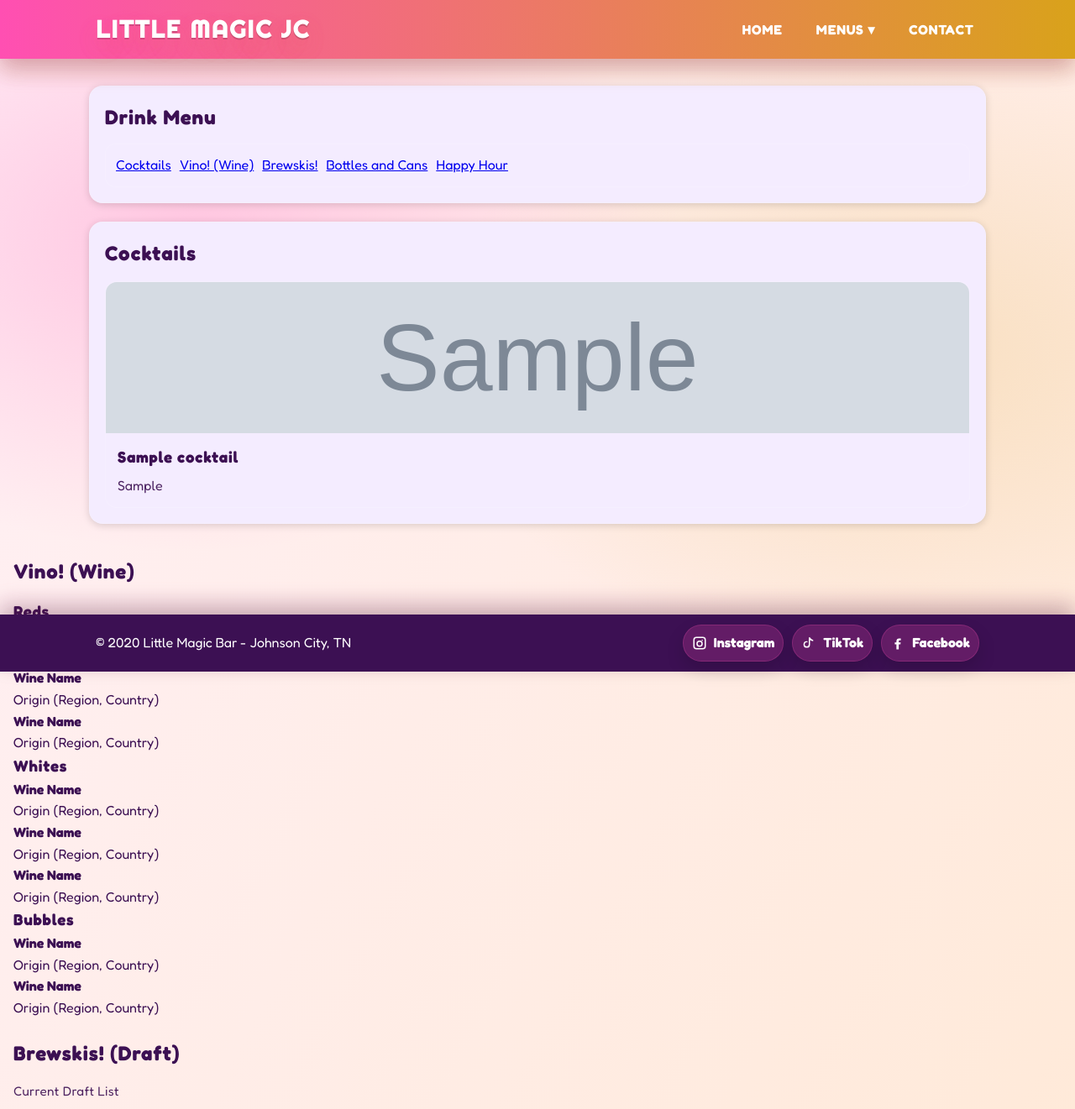
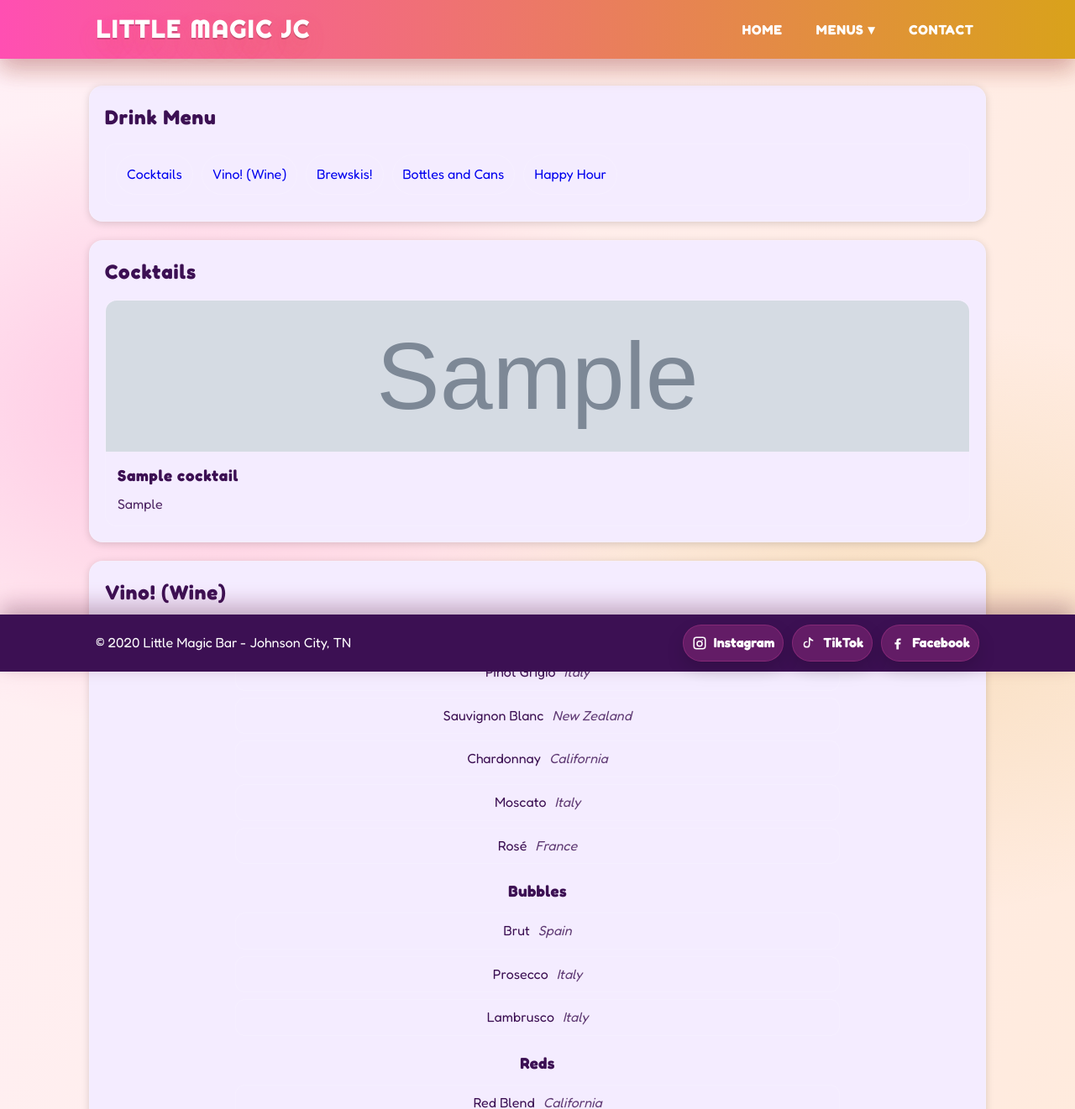
Before and after one commit to dustin-swayze/magicbarwebsite, a Django app: template backend/main/templates/main/bar_menu.html in a window 1280 px wide. Shown: the top 1321 px of the page at 84% size. Run offline with Django 5.2, Linux system fonts and the light colour scheme; tables that the repository leaves empty hold one stand-in row (values such as "Sample post"); the template is opened without the code that fills it: values that come from a table or form of the project are taken from there, most other values are stand-ins (such as "Sample title", 1, 10 or a date in 2020); grey boxes marked "Sample" are stand-in pictures.

Commit message:
updated the wine and beer lists

```diff
--- a/backend/main/templates/main/bar_menu.html
+++ b/backend/main/templates/main/bar_menu.html
@@ -40,174 +40,43 @@
     </div>
   </section>
 
-
-    <!-- <div class="cocktail-grid">
-      <article class="cocktail-card">
-        <img class="cocktail-card__img" src="/media/placeholders/coming-soon.jpg" alt="LIFE ON MARS">
-        <div class="cocktail-card__body">
-          <h3 class="cocktail-card__name">LIFE ON MARS</h3>
-          <p class="cocktail-card__ingredients">Gin, Elderflower, Lemon, Grapefruit</p>
-        </div>
-      </article>
-
-      <article class="cocktail-card">
-        <img class="cocktail-card__img" src="https://via.placeholder.com/800x600" alt="LIKE-MINDED">
-        <div class="cocktail-card__body">
-          <h3 class="cocktail-card__name">LIKE-MINDED</h3>
-          <p class="cocktail-card__ingredients">
-            Reposado Tequila, Montenegro, Lime, Sweet Rosemary, Tiki Bitters, Cabernet Float
-          </p>
-        </div>
-      </article>
-
-      <article class="cocktail-card">
-        <img class="cocktail-card__img" src="https://via.placeholder.com/800x600" alt="QUICK DRAW">
-        <div class="cocktail-card__body">
-          <h3 class="cocktail-card__name">QUICK DRAW</h3>
-          <p class="cocktail-card__ingredients">
-            Japanese Whiskey, Chai Tea, Lemon, Maple, Orange Bitters
-          </p>
-        </div>
-      </article>
-
-      <article class="cocktail-card">
-        <img class="cocktail-card__img" src="https://via.placeholder.com/800x600" alt="PENTHOUSE IN THE SKY">
-        <div class="cocktail-card__body">
-          <h3 class="cocktail-card__name">PENTHOUSE IN THE SKY</h3>
-          <p class="cocktail-card__ingredients">
-            Tito's Vodka, Cocchi Rosa, Tart Cherry, Lemon, Sweet Sage, Topo Chico
-          </p>
-        </div>
-      </article>
-
-      <article class="cocktail-card">
-        <img class="cocktail-card__img" src="https://via.placeholder.com/800x600" alt="DREAM GIRL">
-        <div class="cocktail-card__body">
-          <h3 class="cocktail-card__name">DREAM GIRL</h3>
-          <p class="cocktail-card__ingredients">
-            Teremana Reposado Tequila, Cocchi Americano, Lemon, Creme de Violettee,
-            Butteryfly Pea Flower, Luxardo Cherry, Prosecco
-          </p>
-        </div>
-      </article>
-
-      <article class="cocktail-card">
-        <img class="cocktail-card__img" src="https://via.placeholder.com/800x600" alt="DONKEY KONGIN'">
-        <div class="cocktail-card__body">
-          <h3 class="cocktail-card__name">DONKEY KONGIN'</h3>
-          <p class="cocktail-card__ingredients">
-            Gin, Banana, Lemon, Dry Vermouth, Angostura Bitters
-          </p>
-        </div>
-      </article>
-
-      <article class="cocktail-card">
-        <img class="cocktail-card__img" src="https://via.placeholder.com/800x600" alt="LUCKY IN KENTUCKY">
-        <div class="cocktail-card__body">
-          <h3 class="cocktail-card__name">LUCKY IN KENTUCKY</h3>
-          <p class="cocktail-card__ingredients">
-            Bonded Bourbon, Falernum, Lemon, Pineapple, Angostura Bitters
-          </p>
-        </div>
-      </article>
-
-      <article class="cocktail-card">
-        <img class="cocktail-card__img" src="https://via.placeholder.com/800x600" alt="TWIN FLAME">
-        <div class="cocktail-card__body">
-          <h3 class="cocktail-card__name">TWIN FLAME</h3>
-          <p class="cocktail-card__ingredients">
-            Mezcal, Cacao, Amaro Averna, Fresno Chili Tincture
-          </p>
-        </div>
-      </article>
-
-      <article class="cocktail-card">
-        <img class="cocktail-card__img" src="https://via.placeholder.com/800x600" alt="SNAKE OIL">
-        <div class="cocktail-card__body">
-          <h3 class="cocktail-card__name">SNAKE OIL</h3>
-          <p class="cocktail-card__ingredients">
-            Rum, Falernum, Absinthe, Lime, Honey, Amaro Di Angostura
-          </p>
-        </div>
-      </article>
-
-      <article class="cocktail-card">
-        <img class="cocktail-card__img" src="https://via.placeholder.com/800x600" alt="ESPRESSO MARTINI">
-        <div class="cocktail-card__body">
-          <h3 class="cocktail-card__name">ESPRESSO MARTINI</h3>
-          <p class="cocktail-card__ingredients">
-            Vodka, Espresso Rum, Amaro Averna, House Espresso, Oatmilk
-          </p>
-        </div>
-      </article>
-    </div> -->
-  </section>
-
   <!-- Wine -->
 <section id="wine" class="bar-menu__block bar-menu__frame">
   <h2 class="bar-menu__section-title">Vino! (Wine)</h2>
 
-  <!-- Reds -->
-  <div class="wine-group">
-    <h3 class="wine-group__title">Reds</h3>
+  <div class="menu-simple">
 
-    <div class="wine-grid">
-      <article class="wine-card">
-        <h4 class="wine-card__name">Wine Name</h4>
-        <p class="wine-card__origin">Origin (Region, Country)</p>
-      </article>
-
-      <article class="wine-card">
-        <h4 class="wine-card__name">Wine Name</h4>
-        <p class="wine-card__origin">Origin (Region, Country)</p>
-      </article>
-
-      <article class="wine-card">
-        <h4 class="wine-card__name">Wine Name</h4>
-        <p class="wine-card__origin">Origin (Region, Country)</p>
-      </article>
-    </div>
+    <div class="menu-simple__group">
+      <h3 class="menu-simple__title">Whites</h3>
+      <ul class="menu-simple__list">
+        <li><span class="menu-simple__name">Pinot Grigio</span><span class="menu-simple__meta">Italy</span></li>
+        <li><span class="menu-simple__name">Sauvignon Blanc</span><span class="menu-simple__meta">New Zealand</span></li>
+        <li><span class="menu-simple__name">Chardonnay</span><span class="menu-simple__meta">California</span></li>
+        <li><span class="menu-simple__name">Moscato</span><span class="menu-simple__meta">Italy</span></li>
+        <li><span class="menu-simple__name">Rosé</span><span class="menu-simple__meta">France</span></li>
+      </ul>
     </div>
 
-  <!-- Whites -->
-  <div class="wine-group">
-    <h3 class="wine-group__title">Whites</h3>
-
-    <div class="wine-grid">
-      <article class="wine-card">
-        <h4 class="wine-card__name">Wine Name</h4>
-        <p class="wine-card__origin">Origin (Region, Country)</p>
-      </article>
-
-      <article class="wine-card">
-        <h4 class="wine-card__name">Wine Name</h4>
-        <p class="wine-card__origin">Origin (Region, Country)</p>
-      </article>
-
-      <article class="wine-card">
-        <h4 class="wine-card__name">Wine Name</h4>
-        <p class="wine-card__origin">Origin (Region, Country)</p>
-      </article>
-    </div>
+    <div class="menu-simple__group">
+      <h3 class="menu-simple__title">Bubbles</h3>
+      <ul class="menu-simple__list">
+        <li><span class="menu-simple__name">Brut</span><span class="menu-simple__meta">Spain</span></li>
+        <li><span class="menu-simple__name">Prosecco</span><span class="menu-simple__meta">Italy</span></li>
+        <li><span class="menu-simple__name">Lambrusco</span><span class="menu-simple__meta">Italy</span></li>
+      </ul>
     </div>
 
-  <!-- Bubbles -->
-  <div class="wine-group">
-    <h3 class="wine-group__title">Bubbles</h3>
-
-    <div class="wine-grid">
-      <article class="wine-card">
-        <h4 class="wine-card__name">Wine Name</h4>
-        <p class="wine-card__origin">Origin (Region, Country)</p>
-      </article>
-
-      <article class="wine-card">
-        <h4 class="wine-card__name">Wine Name</h4>
-        <p class="wine-card__origin">Origin (Region, Country)</p>
-      </article>
-    </div>
+    <div class="menu-simple__group">
+      <h3 class="menu-simple__title">Reds</h3>
+      <ul class="menu-simple__list">
+        <li><span class="menu-simple__name">Red Blend</span><span class="menu-simple__meta">California</span></li>
+        <li><span class="menu-simple__name">Cabernet Sauvignon</span><span class="menu-simple__meta">California</span></li>
+        <li><span class="menu-simple__name">Pinot Noir</span><span class="menu-simple__meta">California</span></li>
+        <li><span class="menu-simple__name">Malbec</span><span class="menu-simple__meta">California</span></li>
+      </ul>
     </div>
 
+  </div>
 </section>
 
 
@@ -239,8 +108,53 @@
  <!-- Bottles and Cans -->
 <section id="bcbeer" class="bar-menu__block bar-menu__frame">
   <h2 class="bar-menu__section-title">Bottles &amp; Cans</h2>
-    <div class="bar-menu__text">
-      <p>Type your bottles/cans list here.</p>
+
+  <div class="menu-simple">
+
+    <div class="menu-simple__group">
+      <h3 class="menu-simple__title">Domestics &amp; Imports</h3>
+      <ul class="menu-simple__list menu-simple__list--single">
+        <li>Michelob Ultra</li>
+        <li>PBR</li>
+        <li>Pabst Light</li>
+        <li>Miller Lite</li>
+        <li>Miller High Life</li>
+        <li>Coors Light</li>
+        <li>Coors Banquet</li>
+        <li>Bud Light</li>
+        <li>Busch Light</li>
+        <li>Yuengling</li>
+        <li>Stella Artois</li>
+        <li>Heineken</li>
+        <li>Shiner Bock</li>
+        <li>Corona Extra</li>
+        <li>Modelo</li>
+        <li>Estrella Jalisco</li>
+        <li>Guinness</li>
+        <li>Montucky Cold Snack</li>
+        <li>Red Stripe</li>
+      </ul>
+    </div>
+
+    <div class="menu-simple__group">
+      <h3 class="menu-simple__title">Groovy Beers</h3>
+      <ul class="menu-simple__list menu-simple__list--single">
+        <li>Wicked Weed Pernicious IPA</li>
+        <li>Bearded Iris Attention Please! DBL IPA</li>
+        <li>Johnson City Brewing Company Peaches</li>
+        <li>Greenman Porter</li>
+        <li>Tripping Animals Lager</li>
+      </ul>
+    </div>
+
+    <div class="menu-simple__group">
+      <h3 class="menu-simple__title">Sours</h3>
+      <ul class="menu-simple__list menu-simple__list--single">
+        <li>Honky Tonk Blueberry Lemonade</li>
+        <li>Tripping Animals Jungle Pop Sour Ale</li>
+      </ul>
+    </div>
+
   </div>
 </section>
 
@@ -255,40 +169,34 @@
 </section>
 
 <style>
-  /* =========================================================
-     Easy theme knobs (edit these later)
-     ========================================================= */
   .bar-menu {
     --frame-border: rgba(255,255,255,0.15);
-    --frame-bg: rgba(255,255,255,0.03);
     --frame-shadow: 0 2px 10px rgba(0,0,0,0.15);
     --frame-radius: 16px;
     --block-pad: 18px;
     --content-max: 1100px;
   }
 
-  /* Overall page container */
   .bar-menu {
     max-width: var(--content-max);
     margin: 0 auto;
     padding: 16px;
-    --sticky-bg: #f4ecff; /* change later if your theme background differs */
+    --sticky-bg: #f4ecff; /* edit later */
   }
 
-  /* Each block is centered and framed */
   .bar-menu__block {
-    margin: 0 auto 22px; /* centers + spacing between blocks */
+    margin: 0 auto 22px;
     width: 100%;
   }
+
   .bar-menu__header {
-  /* Only matters if header is sticky in your global CSS */
     background: var(--sticky-bg);
     color: var(--text-primary);
     position: sticky;
- top: calc(var(--header-height) + 12px); /* space below the global header */
- z-index: 50; /* low, so dropdowns still win */
+    top: calc(var(--header-height) + 12px);
+    z-index: 50;
+  }
 
-}
   .bar-menu__frame {
     border: 1px solid var(--frame-border);
     background: var(--sticky-bg);
@@ -313,27 +219,22 @@ position: sticky;
     padding: 12px;
     border: 1px solid var(--frame-border);
     border-radius: 12px;
-
-  /* Make it sticky on THIS page only */
-  top: calc(var(--header-height) + 12px);
-  z-index: 50;           /* keep lower than dropdown/header */
-
-  /* Opaque background so it doesn't look translucent */
     background: var(--sticky-bg);
-  opacity: 1;
   }
 
-  /* Anchor offset if you have a sticky header */
-  .bar-menu__block[id],
-  .bar-menu__section {
-    scroll-margin-top: 90px;
+  .bar-menu__quicklinks a {
+    text-decoration: none;
+    padding: 10px 12px;
+    border-radius: 999px;
+    border: 1px solid var(--frame-border);
   }
 
-  /* Canva embed: keep it responsive and framed by its parent */
+  .bar-menu__block[id] { scroll-margin-top: 90px; }
+
   .canva-embed {
     position: relative;
     width: 100%;
-    padding-top: 56.25%; /* 16:9 */
+    padding-top: 56.25%;
     overflow: hidden;
     border-radius: 12px;
   }
@@ -403,37 +342,78 @@ position: sticky;
     border: 1px solid var(--frame-border);
   }
 
-.draft-collapse__summary::-webkit-details-marker {
-  display: none; /* removes default triangle in Chrome/Safari */
-}
+  .draft-collapse__summary::-webkit-details-marker { display: none; }
 
-.draft-collapse__label {
-  font-weight: 600;
-}
+  .draft-collapse__label { font-weight: 600; }
 
   .draft-collapse__hint {
     opacity: 0.75;
     font-size: 0.9em;
   }
 
-/* Content spacing when expanded */
-.draft-collapse__content {
-  padding: 10px 6px 6px;
+  .draft-collapse__content { padding: 10px 6px 6px; }
+
+  @media (min-width: 768px) {
+    .draft-collapse__summary { display: none; }
+    .draft-collapse { border: none; padding: 0; background: transparent; }
+    .draft-collapse__content { padding: 0; }
   }
 
-/* Desktop behavior: keep it expanded, hide the summary, remove the "collapsible" feel */
-@media (min-width: 768px) {
-  .draft-collapse__summary {
-    display: none;
+  .bar-menu__text p { margin: 0 0 8px; }
+
+  /* Simple centered lists for Wine + Beer */
+.menu-simple {
+  max-width: 720px;
+  margin: 0 auto;              /* centers inside the frame */
 }
-  .draft-collapse {
-    border: none;
+
+.menu-simple__group {
+  margin-top: 18px;
+}
+
+.menu-simple__group:first-child {
+  margin-top: 0;
+}
+
+.menu-simple__title {
+  margin: 0 0 10px;
+  text-align: center;
+  letter-spacing: 0.02em;
+}
+
+.menu-simple__list {
+  list-style: none;
   padding: 0;
-    background: transparent;
+  margin: 0 auto;
+  display: grid;
+  gap: 8px;
 }
-  .draft-collapse__content {
-    padding: 0;
+
+/* Wine list: name left, origin right (still centered as a block) */
+.menu-simple__list li {
+  display: flex;
+  justify-content: center;      /* keeps items centered as a unit */
+  align-items: baseline;
+  gap: 10px;                    /* controls name ↔ origin spacing */
+  padding: 8px 14px;
+  border: 1px solid rgba(255,255,255,0.15);
+  border-radius: 12px;
+  background: rgba(255,255,255,0.02);
 }
+.menu-simple__name {
+  font-weight: normal;          /* remove bold */
+}
+
+.menu-simple__meta {
+  font-style: italic;           /* italicize origin */
+  opacity: 0.8;
+  white-space: nowrap;
+}
+
+/* Beer lists: single-column items (no right-side meta) */
+.menu-simple__list--single li {
+  justify-content: center;     /* centered text within each row */
+  text-align: center;
 }
 
 </style>
```
Also changed, not shown: other parts of backend/main/templates/main/bar_menu.html (+44 -8 lines). Lines whose indentation alone changed are shown as unchanged.
